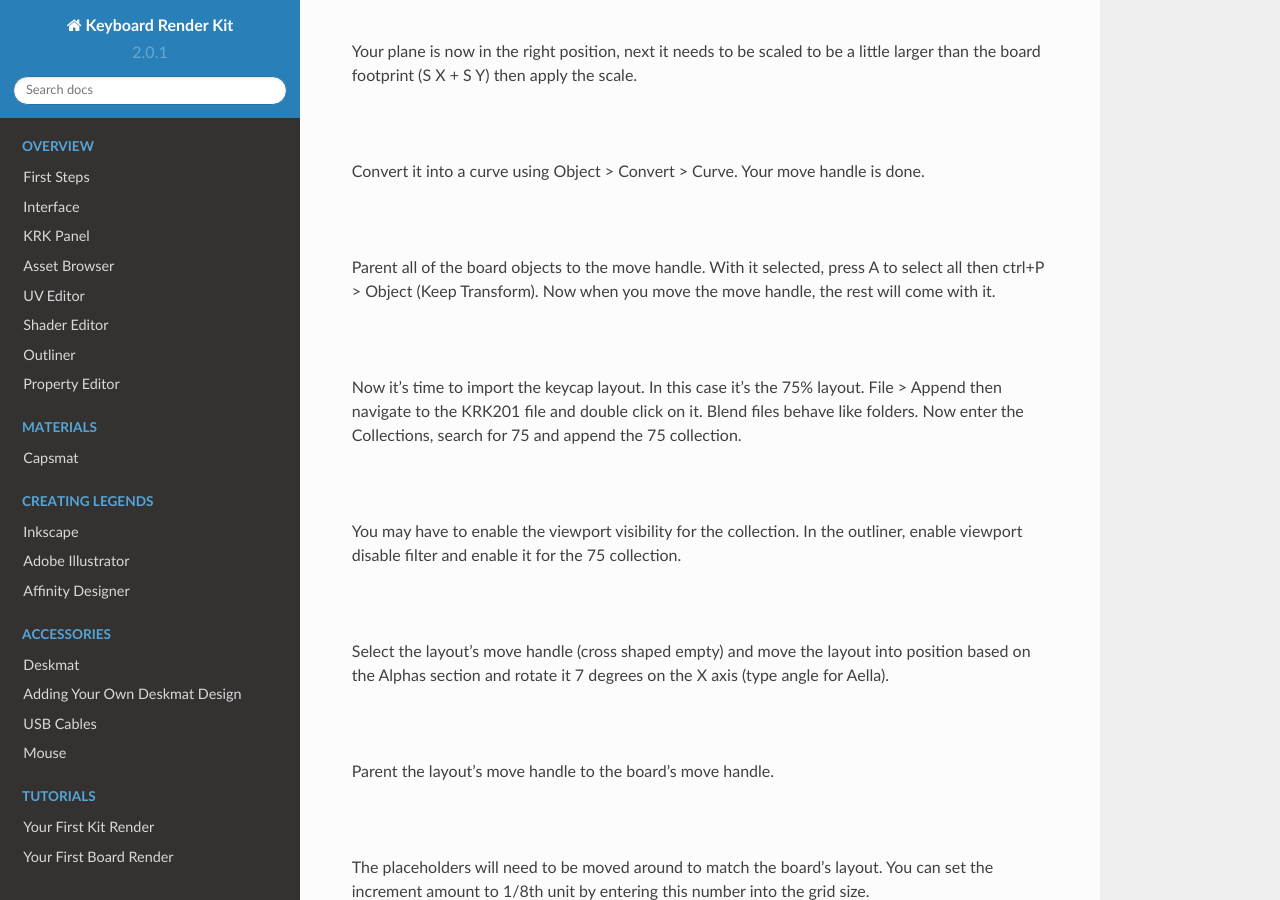
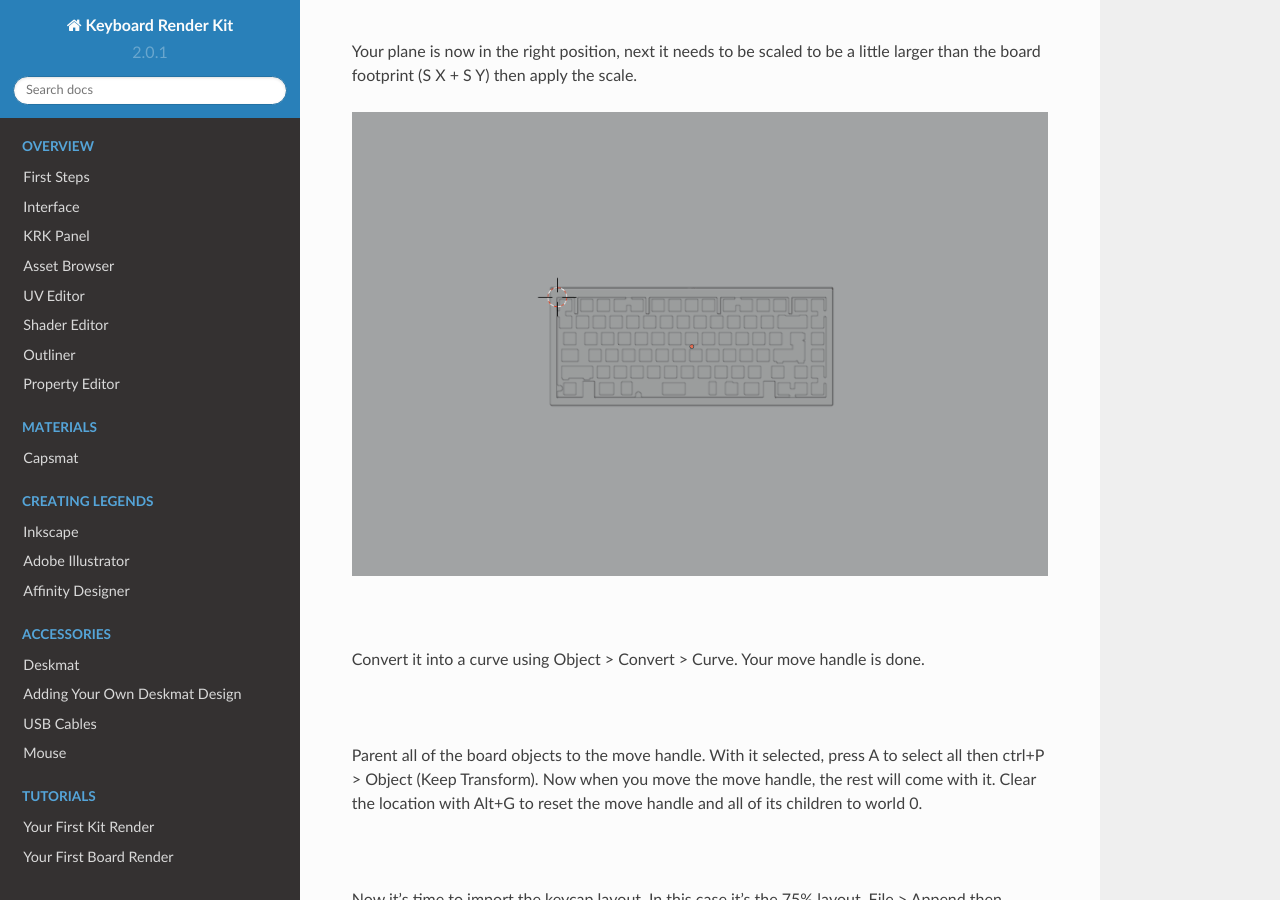
Before and after one commit to imperfectlink/KeyboardRenderKit, a Sphinx documentation site: the page built from docs/source/board_custom.rst, in a window 1280 px wide and 900 px high, scrolled down 4811 px. Built offline with Sphinx 7.4.7 and the Read the Docs theme 2.0.0, drawn with Linux system fonts in a browser that asks for light colours.

Commit message:
Update board_custom.rst

```diff
--- a/docs/source/board_custom.rst
+++ b/docs/source/board_custom.rst
@@ -61,13 +61,17 @@ Now repeat the Align Objects, this time with Align Mode set to Negative Sides an
 
 Your plane is now in the right position, next it needs to be scaled to be a little larger than the board footprint (S X + S Y) then apply the scale.
 
+.. image:: img/MoveHandle4.gif
+
 |
 
 Convert it into a curve using Object > Convert > Curve. Your move handle is done.
 
+
+
 |
 
-Parent all of the board objects to the move handle. With it selected, press A to select all then ctrl+P > Object (Keep Transform). Now when you move the move handle, the rest will come with it.
+Parent all of the board objects to the move handle. With it selected, press A to select all then ctrl+P > Object (Keep Transform). Now when you move the move handle, the rest will come with it. Clear the location with Alt+G to reset the move handle and all of its children to world 0.
 
 |
 
```
